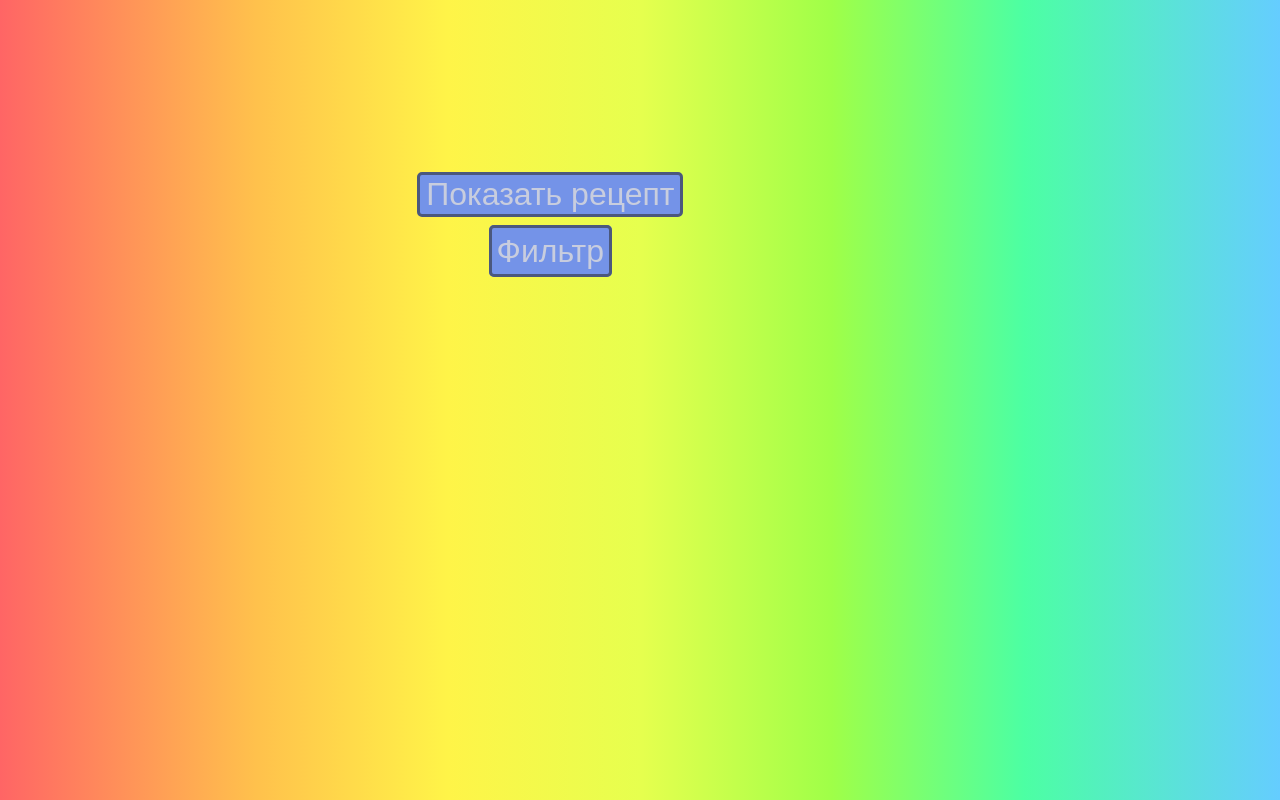
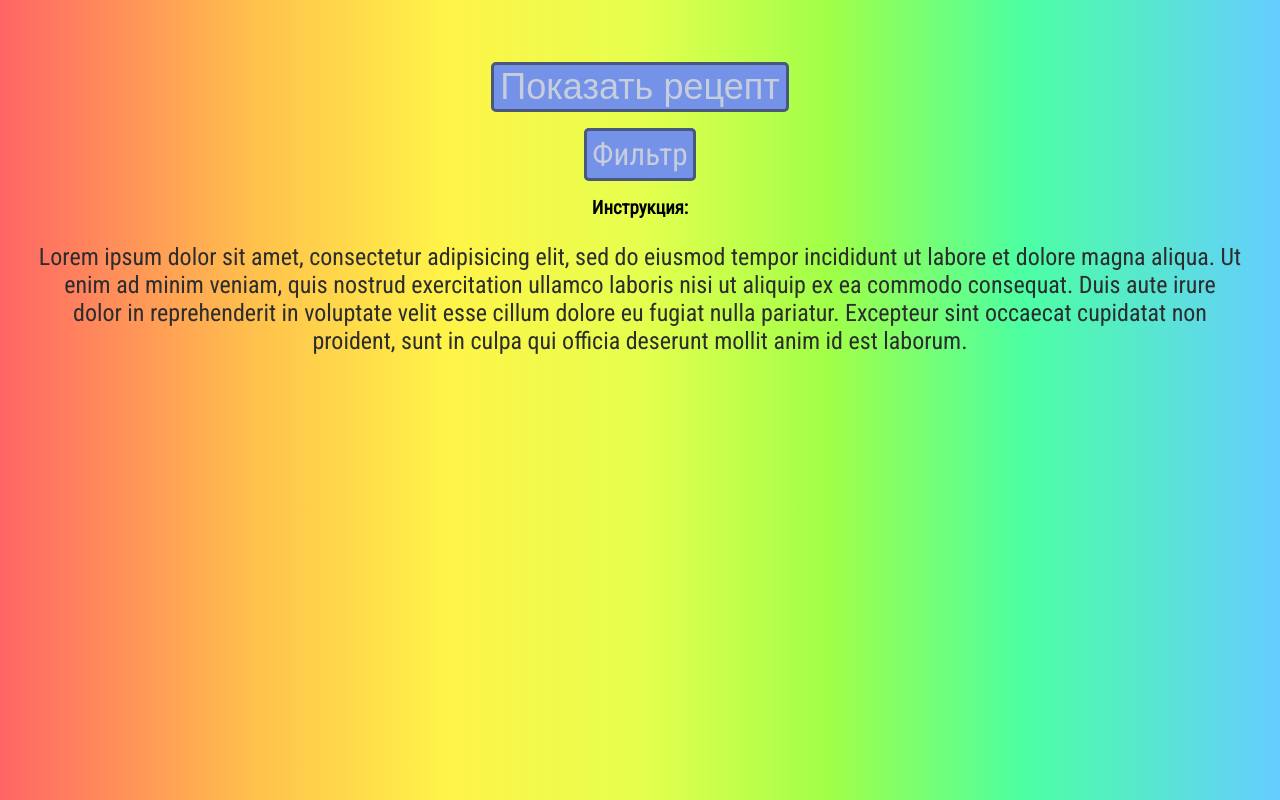
Before and after one commit to tea-13/dish_of_the_day, a plain HTML site: page index.html in a window 1280 px wide. Drawn offline with Linux system fonts and the light colour scheme.

Commit message:
Add files via upload

```diff
--- a/index.html
+++ b/index.html
@@ -16,6 +16,14 @@
 
 
 		</form>
+
+		<h3>Инструкция:</h3>
+		<p>Lorem ipsum dolor sit amet, consectetur adipisicing elit, sed do eiusmod
+		tempor incididunt ut labore et dolore magna aliqua. Ut enim ad minim veniam,
+		quis nostrud exercitation ullamco laboris nisi ut aliquip ex ea commodo
+		consequat. Duis aute irure dolor in reprehenderit in voluptate velit esse
+		cillum dolore eu fugiat nulla pariatur. Excepteur sint occaecat cupidatat non
+		proident, sunt in culpa qui officia deserunt mollit anim id est laborum.</p>
 	</div>
 
 	<div id="openModal" class="modalDialog">
@@ -27,7 +35,7 @@
 					<input type="radio" name="country" value="RU">Русская кухня<Br>
 					<input type="radio" name="country" value="CH">Швейцарская кухня<Br>
 					<input type="radio" name="country" value="GB">Великобританская кухня<Br>
-					<input type="radio" name="country" value="US">Американсая кузня<Br>
+					<input type="radio" name="country" value="US">Американсая кухня<Br>
 					<input type="radio" name="country" value="KZ">Казахстанская кухня<Br>
 					<input type="radio" name="country" value="CN">Китайская кухня<Br>
 				</p>
--- a/style.css
+++ b/style.css
@@ -1,41 +1,45 @@
+@import url('https://fonts.googleapis.com/css2?family=Roboto+Condensed&display=swap');
+
+
 html{
 	background: rgb(255,101,101);
 	background: linear-gradient(90deg, rgba(255,101,101,1) 0%, rgba(255,193,76,1) 20%, rgba(255,244,72,1) 35%, rgba(230,255,78,1) 50%, rgba(159,255,72,1) 65%, rgba(76,255,163,1) 80%, rgba(101,205,255,1) 100%);
-	font-family: Arial;
-	overflow:  hidden;
+	font-family: 'Roboto Condensed', sans-serif;
 	width: 100%;
-	height: 100%;
+    height: 100%;
+    position: absolute;
+    top: 0;
+    left: 0;
+    overflow: auto;
 }
 
 form {text-align:center;}
 
+
 .main{
-	margin-top: 10%;
-	margin-left: 30%;
-	margin-right: 30%;
-	margin-bottom: 30%;
+	display: block;
+    margin-left: auto;
+    margin-right: auto
+    margin-top: 40%;
 	padding: 30px;
 	border-color: black;
 	text-align: center;
-	display: flex;
 }
 
 input{
 	box-sizing: border-box;
-
-	font-size: 2em;
 	border-radius: 5px;
 	border-color: #4b587d;
 	border-width: 3px;
 	border-style: solid;
 	color: #c8cdde;
 	background: #7493e8;
-	box-shadow: none;
+	font-size: 150%;
 }
+
 .btn{
 	border: solid;
-
-	font-size: 2em;
+	font-size: 130%;
 	text-decoration: none;
 	padding: 5px;
 	border-radius: 5px;
@@ -43,6 +47,11 @@ input{
 	color: #c8cdde;
 	background: #7493e8;
 
+}
+
+p{
+	color: #2c2d2e;
+	font-size: 150%;
 }
 
 .modalDialog {
```
